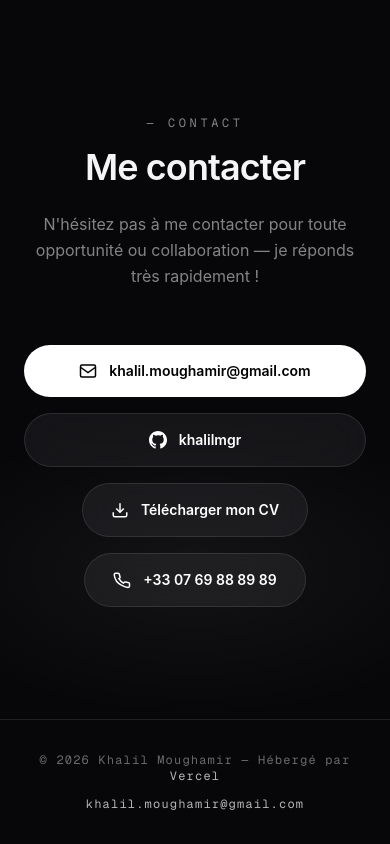
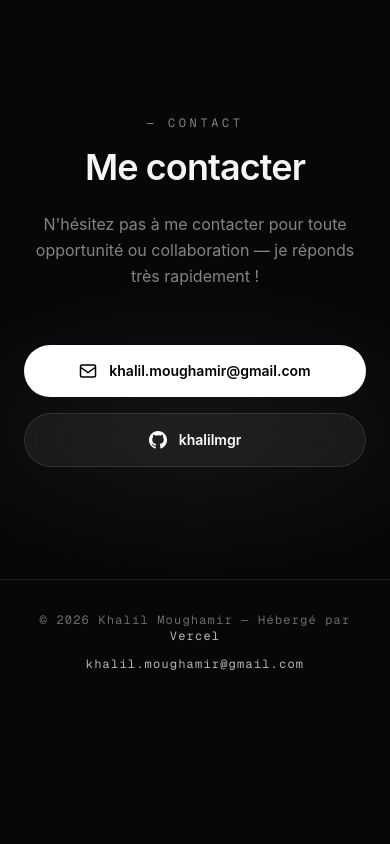
Before and after one commit to khalilmgr/khalilmgr.github.io, a Next.js app: page / in a window 390 px wide. Shown: the part 6801-7645 px from the top of the page. After the commit the page ends 7505 px from the top, so only its background shows below. Built offline with nearby package versions, Linux system fonts and the light colour scheme.

Commit message:
Remove phone number and CV download from Contact section
Co-Authored-By: Claude Sonnet 5 <noreply@anthropic.com>

```diff
--- a/app/components/Contact.tsx
+++ b/app/components/Contact.tsx
@@ -63,57 +63,8 @@ export default function Contact() {
             khalilmgr
           </motion.a>
         </div>
-
-        <motion.div
-          initial={{ opacity: 0, y: 20 }}
-          whileInView={{ opacity: 1, y: 0 }}
-          viewport={{ once: true }}
-          transition={{ duration: 0.5, delay: 0.26 }}
-          className="mt-4 flex justify-center"
-        >
-          <a
-            href={lang === "fr" ? "/CV_Khalil_Moughamir_FR.pdf" : "/CV_Khalil_Moughamir_EN.pdf"}
-            download
-            className="inline-flex items-center gap-3 px-7 py-4 bg-white/[0.06] backdrop-blur-xl border border-white/10 text-white font-semibold text-sm rounded-full hover:bg-white/[0.1] hover:border-white/20 transition-all duration-200"
-          >
-            <DownloadIcon />
-            {lang === "fr" ? "Télécharger mon CV" : "Download my CV"}
-          </a>
-        </motion.div>
-
-        <motion.a
-          href="tel:+33769888989"
-          initial={{ opacity: 0, y: 20 }}
-          whileInView={{ opacity: 1, y: 0 }}
-          viewport={{ once: true }}
-          transition={{ duration: 0.5, delay: 0.34 }}
-          whileHover={{ scale: 1.02 }}
-          whileTap={{ scale: 0.98 }}
-          className="mt-4 inline-flex items-center gap-3 px-7 py-4 bg-white/[0.06] backdrop-blur-xl border border-white/10 text-white font-semibold text-sm rounded-full hover:bg-white/[0.1] hover:border-white/20 transition-all duration-200"
-        >
-          <PhoneIcon />
-          +33 07 69 88 89 89
-        </motion.a>
       </div>
     </section>
-  );
-}
-
-function PhoneIcon() {
-  return (
-    <svg width="18" height="18" viewBox="0 0 24 24" fill="none" stroke="currentColor" strokeWidth="2">
-      <path d="M22 16.92v3a2 2 0 0 1-2.18 2 19.79 19.79 0 0 1-8.63-3.07A19.5 19.5 0 0 1 4.69 13.6 19.79 19.79 0 0 1 1.62 5a2 2 0 0 1 1.99-2h3a2 2 0 0 1 2 1.72c.127.96.361 1.903.7 2.81a2 2 0 0 1-.45 2.11L7.91 10.09a16 16 0 0 0 6 6l.96-.96a2 2 0 0 1 2.11-.45c.907.339 1.85.573 2.81.7A2 2 0 0 1 22 16.92z" />
-    </svg>
-  );
-}
-
-function DownloadIcon() {
-  return (
-    <svg width="18" height="18" viewBox="0 0 24 24" fill="none" stroke="currentColor" strokeWidth="2">
-      <path d="M21 15v4a2 2 0 0 1-2 2H5a2 2 0 0 1-2-2v-4" />
-      <polyline points="7 10 12 15 17 10" />
-      <line x1="12" y1="15" x2="12" y2="3" />
-    </svg>
   );
 }
 
```
